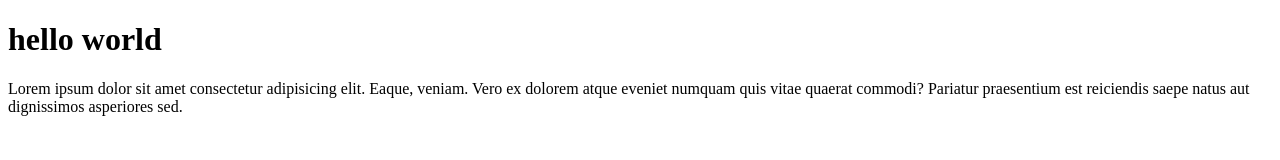
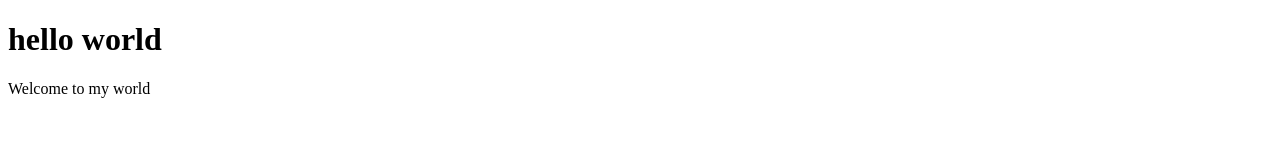
Before and after one commit to babytayo/about-me, a plain HTML site: page index.html in a window 1280 px wide. Drawn offline with Linux system fonts and the light colour scheme.

Commit message:
made a change to the paragraph

```diff
--- a/index.html
+++ b/index.html
@@ -8,6 +8,6 @@
 </head>
 <body>
     <h1>hello world</h1>
-    <p>Lorem ipsum dolor sit amet consectetur adipisicing elit. Eaque, veniam. Vero ex dolorem atque eveniet numquam quis vitae quaerat commodi? Pariatur praesentium est reiciendis saepe natus aut dignissimos asperiores sed.</p>
+    <p>Welcome to my world</p>
 </body>
 </html>
```
